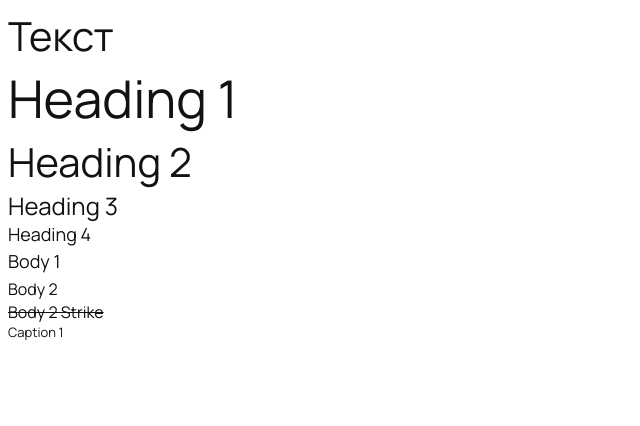
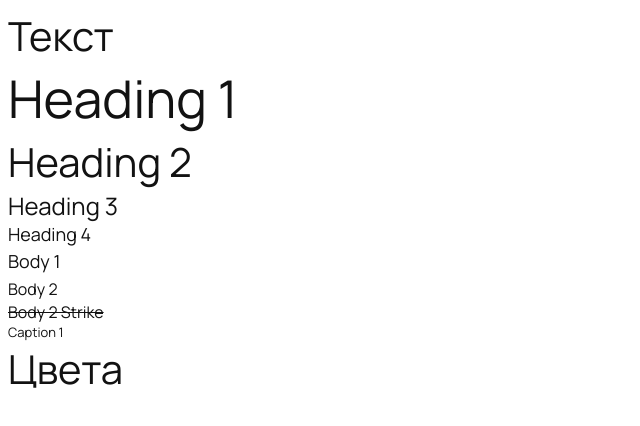
Before and after one commit to berdibekovadilet/nologo.store, a website built with Vite: page src/pages/uikit.html in a window 1280 px wide. Shown: the whole page, without its empty margins (0-640 px from the left). Built offline with nearby package versions, Linux system fonts and the light colour scheme.

Commit message:
add color title

```diff
--- a/src/pages/uikit.html
+++ b/src/pages/uikit.html
@@ -25,6 +25,10 @@
     </div>
 </div>
 
+<!-- Цвета -->
+<div class="text-h2">Цвета</div>
+
+
 <script type="module" src="../../public/assets/js/main.js"></script>
 </body>
 </html>
```
